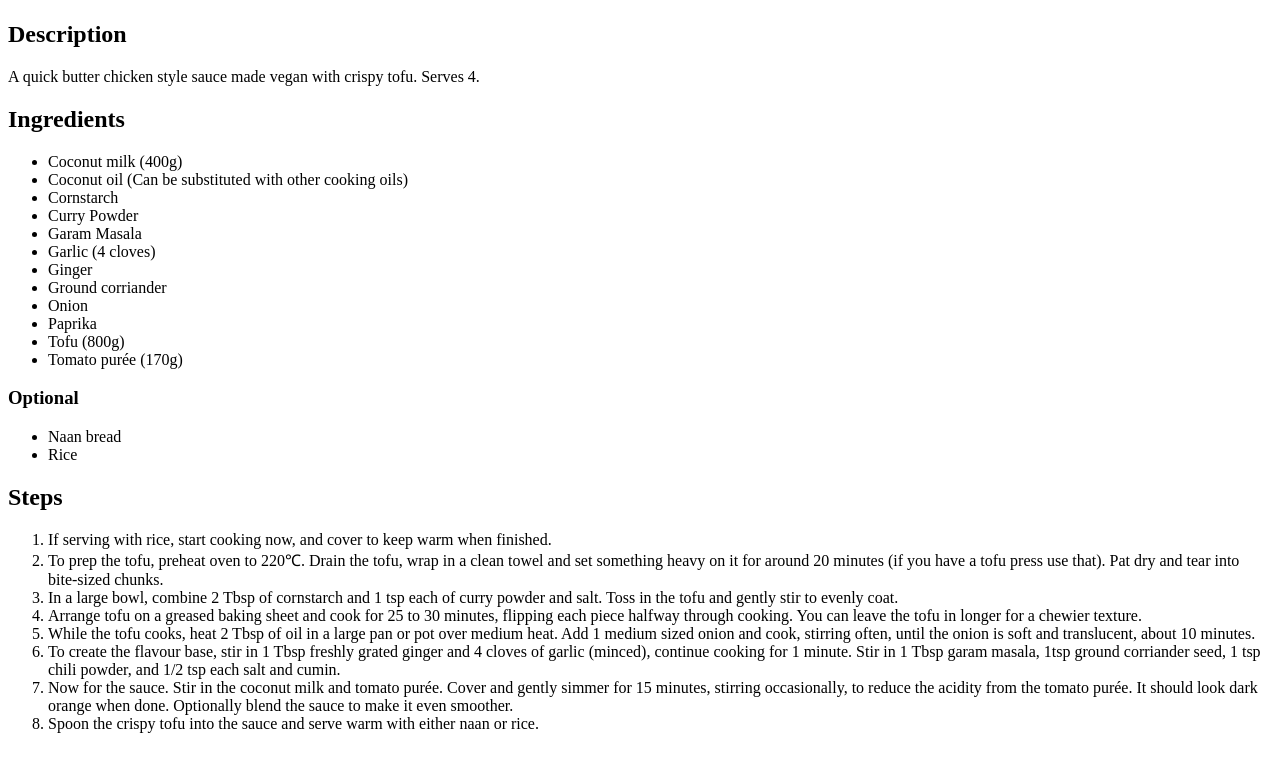
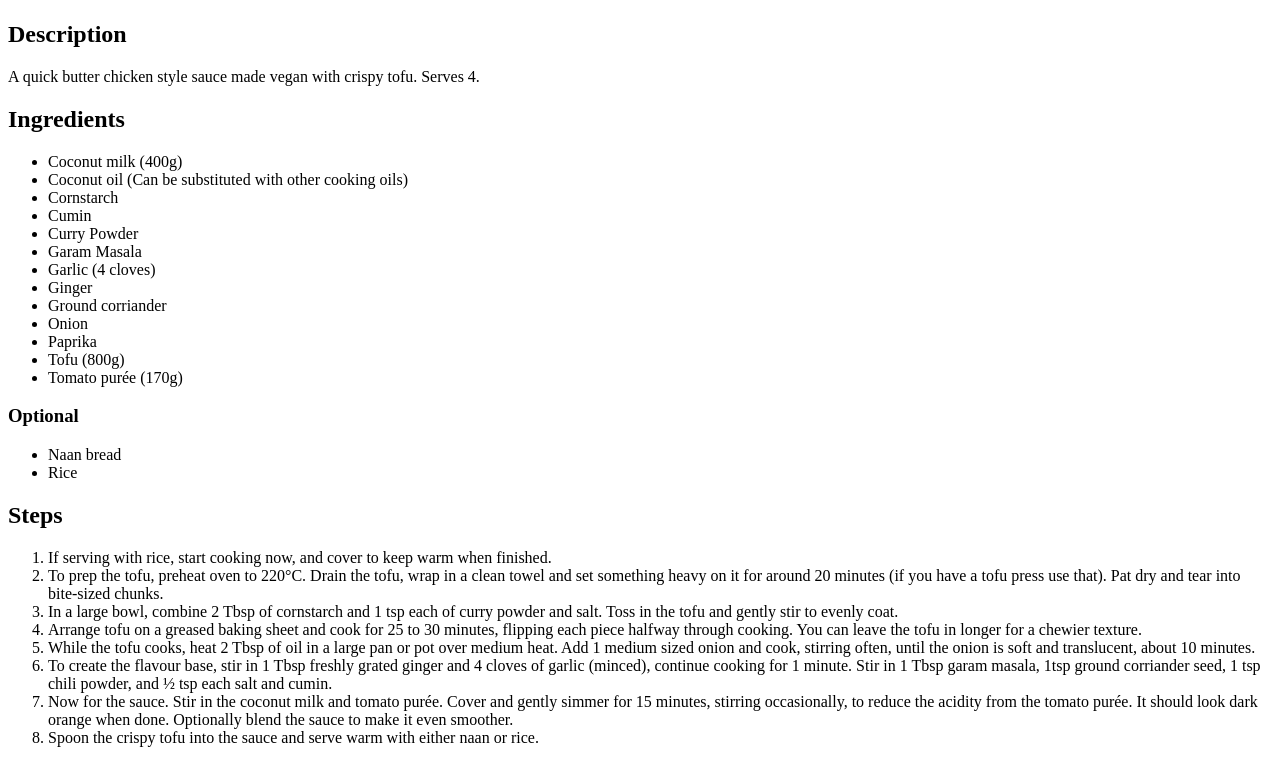
Before and after one commit to rowanm127/odin-recipes, a plain HTML site: page recipes/vegan-butter-tofu.html in a window 1280 px wide. Shown: the part 609-1372 px from the top of the page. Drawn offline with Linux system fonts and the light colour scheme.

Commit message:
Add missing ingredient, update html character references

```diff
--- a/recipes/vegan-butter-tofu.html
+++ b/recipes/vegan-butter-tofu.html
@@ -17,6 +17,7 @@
         <li>Coconut milk (400g)</li>
         <li>Coconut oil (Can be substituted with other cooking oils)</li>
         <li>Cornstarch</li>
+        <li>Cumin</li>
         <li>Curry Powder</li>
         <li>Garam Masala</li>
         <li>Garlic (4 cloves)</li>
@@ -35,11 +36,11 @@
     <h2>Steps</h2>
     <ol>
         <li>If serving with rice, start cooking now, and cover to keep warm when finished.</li>
-        <li>To prep the tofu, preheat oven to 220&#8451;. Drain the tofu, wrap in a clean towel and set something heavy on it for around 20 minutes (if you have a tofu press use that). Pat dry and tear into bite-sized chunks.</li>
+        <li>To prep the tofu, preheat oven to 220&deg;C. Drain the tofu, wrap in a clean towel and set something heavy on it for around 20 minutes (if you have a tofu press use that). Pat dry and tear into bite-sized chunks.</li>
         <li>In a large bowl, combine 2 Tbsp of cornstarch and 1 tsp each of curry powder and salt. Toss in the tofu and gently stir to evenly coat.</li>
         <li>Arrange tofu on a greased baking sheet and cook for 25 to 30 minutes, flipping each piece halfway through cooking. You can leave the tofu in longer for a chewier texture.</li>
         <li>While the tofu cooks, heat 2 Tbsp of oil in a large pan or pot over medium heat. Add 1 medium sized onion and cook, stirring often, until the onion is soft and translucent, about 10 minutes.</li>
-        <li>To create the flavour base, stir in 1 Tbsp freshly grated ginger and 4 cloves of garlic (minced), continue cooking for 1 minute. Stir in 1 Tbsp garam masala, 1tsp ground corriander seed, 1 tsp chili powder, and 1/2 tsp each salt and cumin.</li>
+        <li>To create the flavour base, stir in 1 Tbsp freshly grated ginger and 4 cloves of garlic (minced), continue cooking for 1 minute. Stir in 1 Tbsp garam masala, 1tsp ground corriander seed, 1 tsp chili powder, and &frac12; tsp each salt and cumin.</li>
         <li>Now for the sauce. Stir in the coconut milk and tomato purée. Cover and gently simmer for 15 minutes, stirring occasionally, to reduce the acidity from the tomato purée. It should look dark orange when done. Optionally blend the sauce to make it even smoother.</li>
         <li>Spoon the crispy tofu into the sauce and serve warm with either naan or rice.</li>
     </ol>
```
